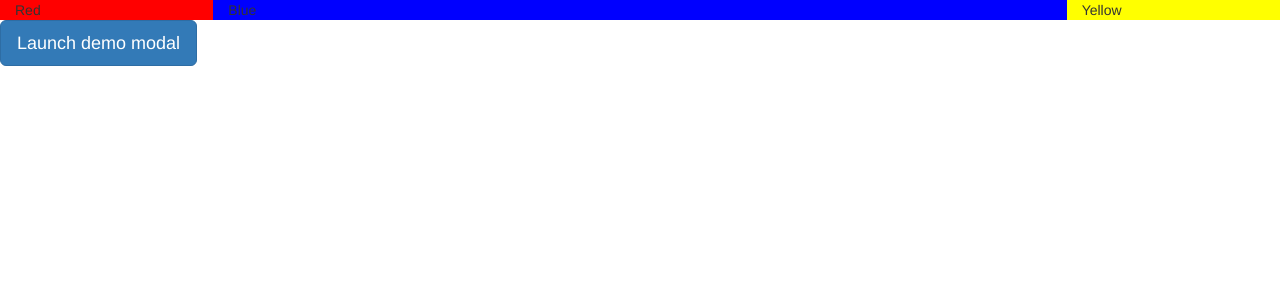
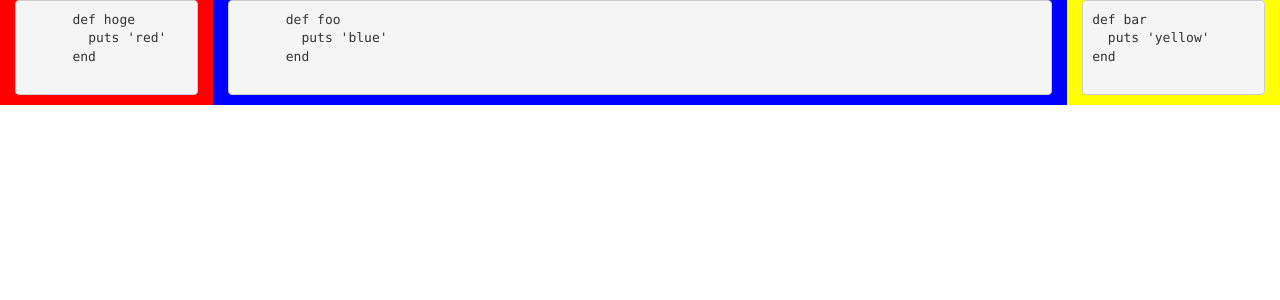
Before and after one commit to shingo-nakanishi/jekyll-dojo, a Jekyll site: the page built from index.html, in a window 1280 px wide. Shown: the top 300 px of the page. Built offline with Jekyll 4.4.1, drawn with Linux system fonts in a browser that asks for light colours.

Commit message:
highlight ruby

```diff
--- a/index.html
+++ b/index.html
@@ -4,32 +4,26 @@ layout: default
 
 <div class="container-fluid">
   <div class="row">
-    <div class="col-sm-2" style="background-color:red;">Red</div>
-    <div class="col-sm-8" style="background-color:blue;">Blue</div>
-    <div class="col-sm-2" style="background-color:yellow;">Yellow</div>
-  </div>
-</div>
-
-<!-- Button trigger modal -->
-<button type="button" class="btn btn-primary btn-lg" data-toggle="modal" data-target="#myModal">
-  Launch demo modal
-</button>
-
-<!-- Modal -->
-<div class="modal fade" id="myModal" tabindex="-1" role="dialog" aria-labelledby="myModalLabel">
-  <div class="modal-dialog" role="document">
-    <div class="modal-content">
-      <div class="modal-header">
-        <button type="button" class="close" data-dismiss="modal" aria-label="Close"><span aria-hidden="true">&times;</span></button>
-        <h4 class="modal-title" id="myModalLabel">Modal title</h4>
-      </div>
-      <div class="modal-body">
-        ...
-      </div>
-      <div class="modal-footer">
-        <button type="button" class="btn btn-default" data-dismiss="modal">Close</button>
-        <button type="button" class="btn btn-primary">Save changes</button>
-      </div>
+    <div class="col-sm-2" style="background-color:red;">
+      {% highlight ruby %}
+      def hoge
+        puts 'red'
+      end
+      {% endhighlight %}
+    </div>
+    <div class="col-sm-8" style="background-color:blue;">
+      {% highlight ruby %}
+      def foo
+        puts 'blue'
+      end
+      {% endhighlight %}
+    </div>
+    <div class="col-sm-2" style="background-color:yellow;">
+      {% highlight ruby %}
+def bar
+  puts 'yellow'
+end
+      {% endhighlight %}
     </div>
   </div>
 </div>
```
Also changed, not shown: hoge.md (added, +11 -0 lines).
